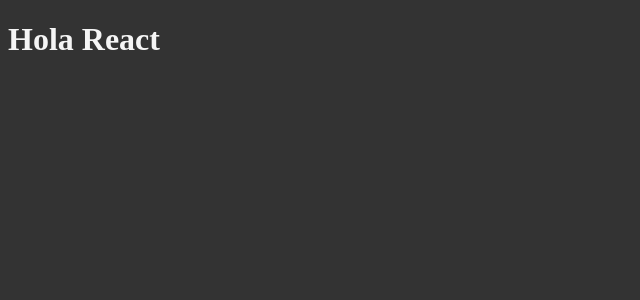
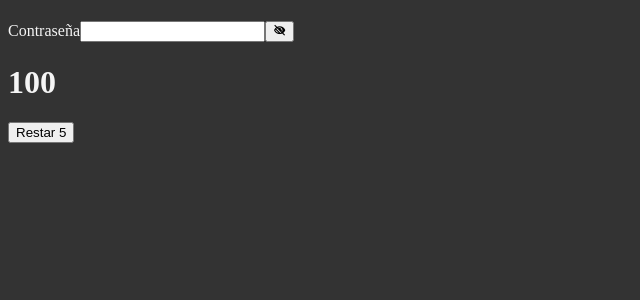
Before and after one commit to Osimitzu/Main-Testing-Project-REACT, a React (Vite) app: page / in a window 1280 px wide. Shown: the top 300 px of the page, without its empty margins (0-640 px from the left). Built offline with nearby package versions, Linux system fonts and the light colour scheme.

Commit message:
useEffect

```diff
--- a/index.html
+++ b/index.html
@@ -5,6 +5,10 @@
     <link rel="icon" type="image/svg+xml" href="/vite.svg" />
     <meta name="viewport" content="width=device-width, initial-scale=1.0" />
     <title>Main Testing Project</title>
+    <link
+      href="https://unpkg.com/boxicons@2.1.4/css/boxicons.min.css"
+      rel="stylesheet"
+    />
   </head>
   <body>
     <div id="root"></div>
--- a/src/App.jsx
+++ b/src/App.jsx
@@ -1,10 +1,55 @@
-import { useState } from "react";
+import { useState, useEffect } from "react";
 import "./App.css";
+import { Title } from "./components/Title";
 
 function App() {
+  // console.log("Hola mundo");
+  const [value, setValue] = useState("");
+  const [show, setShow] = useState(false);
+  const [num, setNum] = useState(100);
+
+  const showHide = () => {
+    setShow(!show);
+  };
+
+  const lessFive = () => {
+    setNum(num - 5);
+    if (num === 0) {
+      setNum(100);
+    }
+  };
+
+  // Sintaxis basica para useEffect()
+  // useEffect(() => {
+  //   // Efectos
+  //   // Codigo que vamos a repetir en distintas partes del ciclo de vida del componente
+  // }, []);
+
+  // Si el useEffect no recibe un arreglo de dependencias, entonces cualquier cambio en propiedades o el estado, detonara el efecto. El useEffect no estaría controlado.
+
+  // Cuando se agregan dependencias al arreglo de dependencias, el efecto se va a detonar.
+  // 1.- Al inicio, cuando el componente carga.
+  // 2.- Cuando alguna dependencia sufre cambios.
+
+  useEffect(() => {
+    console.log("Ocurrio una modificación");
+  }, [value, show, num]);
+
   return (
     <div className="App">
-      <h1>Hola React</h1>
+      <Title titleText={value} />
+      <label htmlFor="password">Contraseña</label>
+      <input
+        id="password"
+        type={show ? "text" : "password"}
+        onChange={(e) => setValue(e.target.value)}
+      />
+      <button onClick={showHide}>
+        <i className="bx bxs-low-vision"></i>
+      </button>
+
+      <h1>{num}</h1>
+      <button onClick={lessFive}>Restar 5</button>
     </div>
   );
 }
--- /dev/null
+++ b/src/components/Title.jsx
@@ -0,0 +1,11 @@
+import React from "react";
+
+export const Title = ({ titleText }) => {
+  // console.log("Hola Mundo desde componente Title");
+
+  return (
+    <div>
+      <h1>{titleText}</h1>
+    </div>
+  );
+};
```
